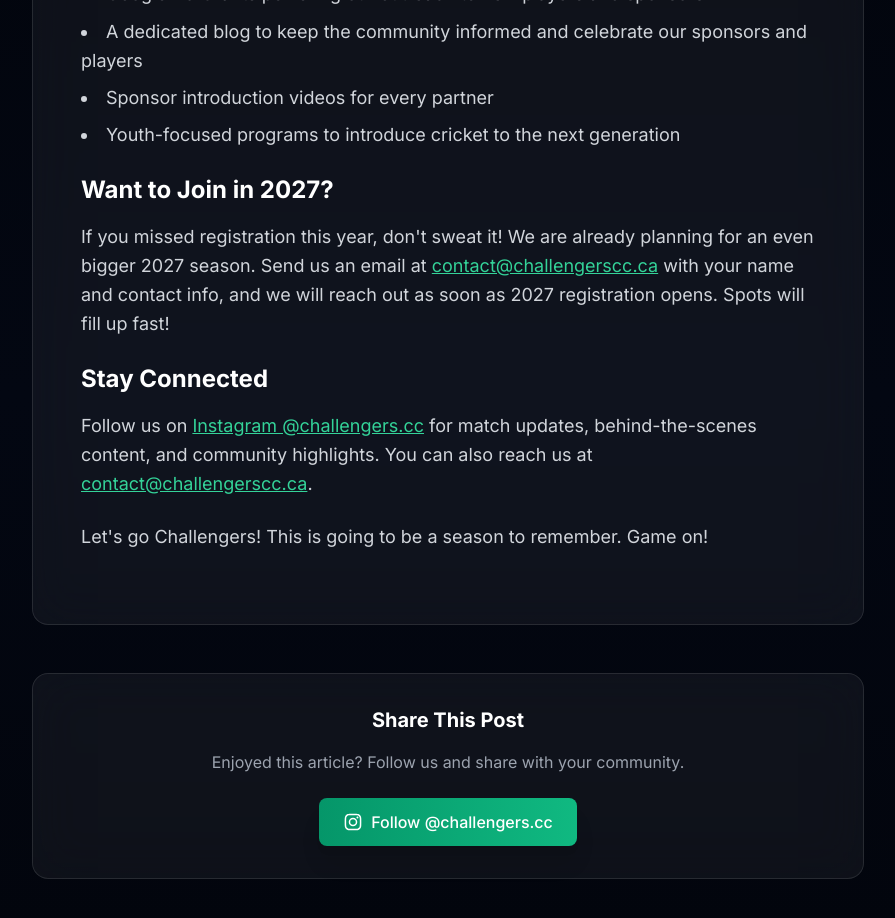
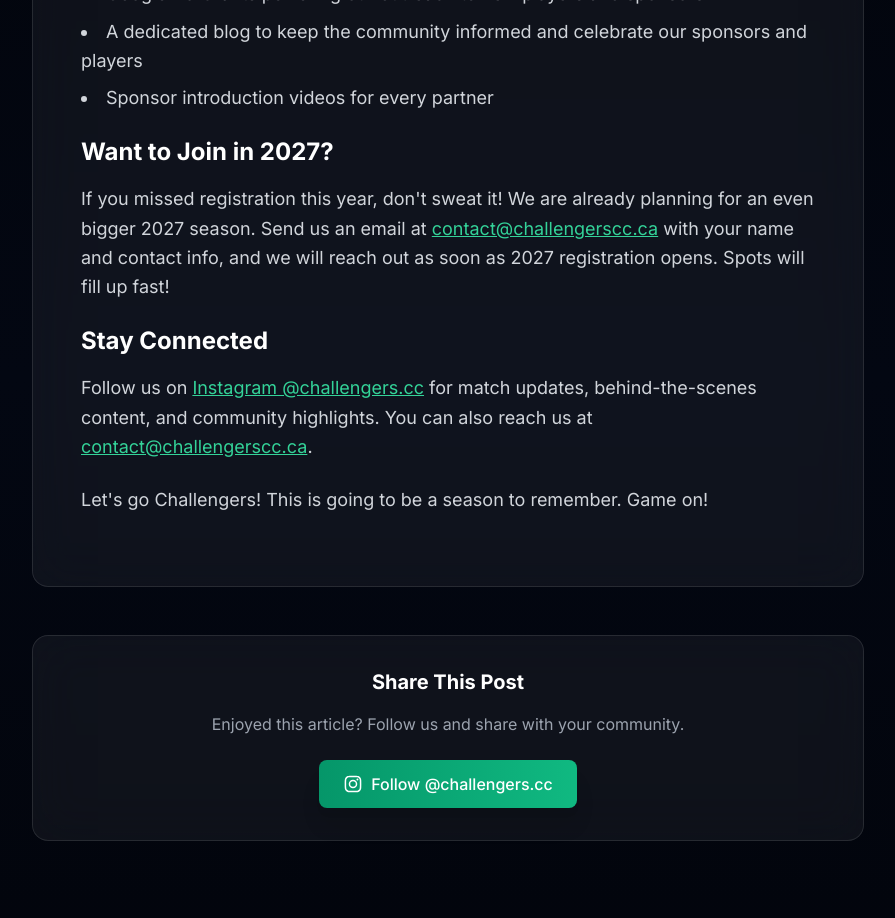
Before and after one commit to msaad7777/Challengers-cc, a Next.js app: page /blog/2026-season-kickoff in a window 1280 px wide. Shown: the part 1500-2418 px from the top of the page, without its empty margins (192-1087 px from the left). Built offline with nearby package versions, Linux system fonts and the light colour scheme.

Commit message:
Remove youth programs line from season kickoff — planned for future seasons
Co-Authored-By: Claude Opus 4.6 (1M context) <noreply@anthropic.com>

```diff
--- a/app/blog/data.ts
+++ b/app/blog/data.ts
@@ -620,7 +620,6 @@ export const blogPosts: BlogPost[] = [
         <li>Google Ad Grants powering our outreach to new players and sponsors</li>
         <li>A dedicated blog to keep the community informed and celebrate our sponsors and players</li>
         <li>Sponsor introduction videos for every partner</li>
-        <li>Youth-focused programs to introduce cricket to the next generation</li>
       </ul>
       <h3 class="text-2xl font-bold text-white mb-4">Want to Join in 2027?</h3>
       <p class="text-gray-300 text-lg leading-relaxed mb-6">
```
